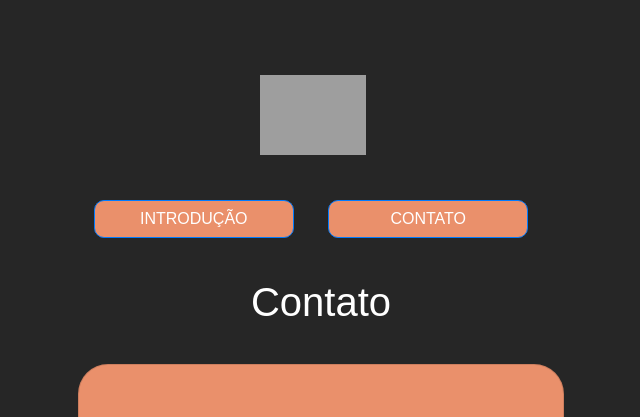
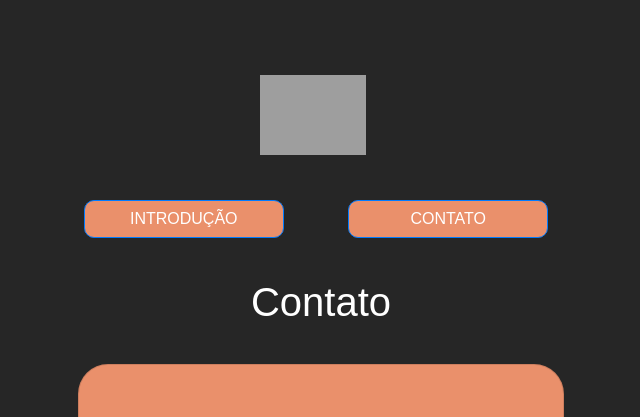
Before and after one commit to juninnzx21/hitdig, a PHP site: page /log/contato.php in a window 1280 px wide. Shown: the top 417 px of the page, without its empty margins (319-959 px from the left). Run offline with PHP 8.4, Linux system fonts and the light colour scheme; some libraries are stand-ins or nearby versions; some web fonts are replaced; grey boxes are pictures that could not be loaded.

Commit message:
correcaobugsss

```diff
--- a/contato.php
+++ b/contato.php
@@ -76,8 +76,8 @@ include './host.php'
     }
 
     .input4 {
-        margin-left: 10px;
-        margin-right: 30px;
+        margin-left: 20px;
+        margin-right: 60px;
         background-color: #EA906B;
         width: 200px;
         border-radius: 10px;
@@ -101,7 +101,7 @@ include './host.php'
    }
 
    .Nnv {
-    text-align: center;
+        text-align: center;
         width: 127%;
         border-radius: 10px;
         border-right: 100px;
```
